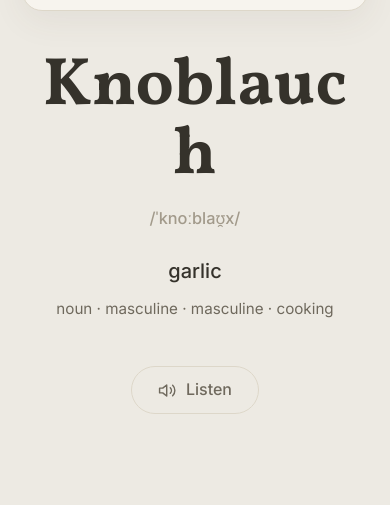
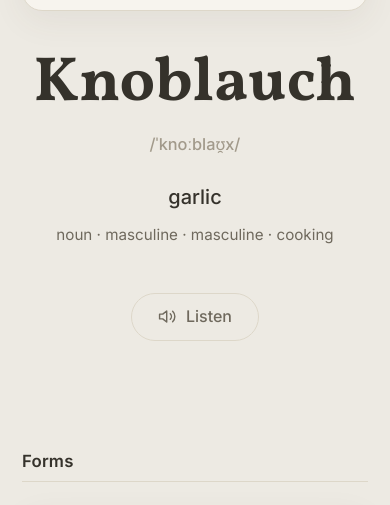
Before and after one commit to rankplan/dailyword, a plain HTML site: page index.html in a window 390 px wide. Shown: the part 283-788 px from the top of the page. Drawn offline with Linux system fonts and the light colour scheme.

Commit message:
Hero word: responsive auto-fit, never wraps, SW v4

```diff
--- a/index.html
+++ b/index.html
@@ -99,11 +99,12 @@
       .word {
         font-family: "Vollkorn", Georgia, serif;
         font-weight: 700;
-        font-size: clamp(4.2rem, 17vw, 7.6rem);
+        font-size: clamp(2.4rem, 16vw, 7.6rem);
         line-height: 1.02;
         letter-spacing: 0.005em;
         margin: 0;
-        overflow-wrap: break-word;
+        white-space: nowrap;
+        overflow-wrap: normal;
       }
       .word.long { font-size: clamp(2.6rem, 11vw, 4.6rem); }
       .pron { margin-top: 14px; font-size: 1.02rem; color: var(--ink-faint); font-weight: 500; }
@@ -796,10 +797,25 @@
       });
 
       /* ---------- Render + language switching ---------- */
+      function fitWord() {
+        var el = document.querySelector("#wordText");
+        if (!el) return;
+        el.style.fontSize = "";
+        var max = el.parentElement ? el.parentElement.clientWidth : 0;
+        if (!max) return;
+        var size = parseFloat(window.getComputedStyle(el).fontSize);
+        var guard = 0;
+        while (el.scrollWidth > max && size > 18 && guard < 80) {
+          size -= 2;
+          el.style.fontSize = size + "px";
+          guard++;
+        }
+      }
       function renderAll() {
         SEQUENCE = DATA[currentLang];
         entry = entryForDate(today);
         setHero();
+        fitWord();
         renderForms();
         renderExamples();
         renderTest();
@@ -815,6 +831,8 @@
         });
       });
       renderAll();
+      window.addEventListener("resize", fitWord);
+      if (document.fonts && document.fonts.ready) { document.fonts.ready.then(fitWord); }
 
       /* ---------- Daily reminder ---------- */
       var reminder = { on: false, time: "08:00", timer: null };
--- a/sw.js
+++ b/sw.js
@@ -1,4 +1,4 @@
-const CACHE_NAME = 'dailyword-v3';
+const CACHE_NAME = 'dailyword-v4';
 const CORE_ASSETS = [
   './',
   './index.html',
```
